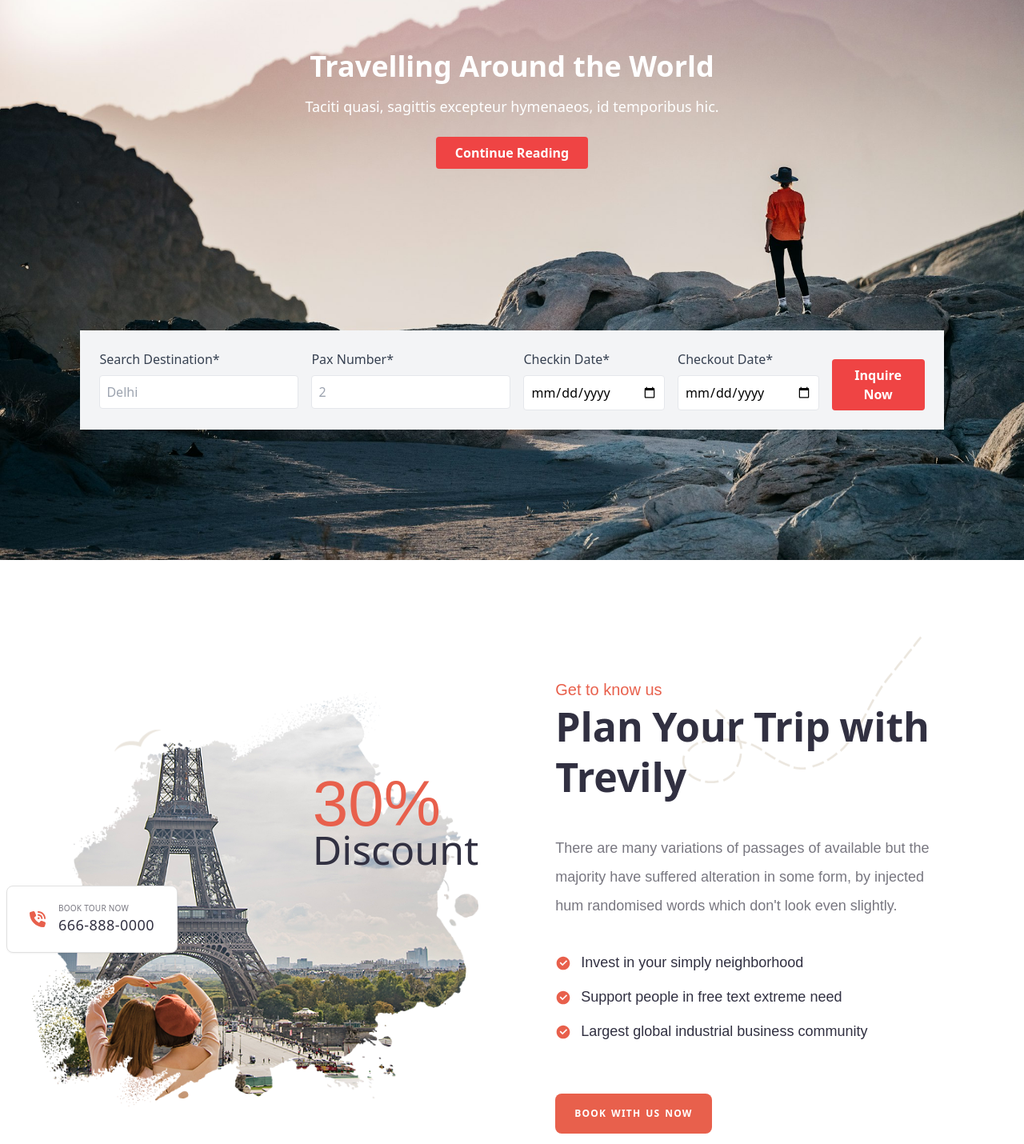
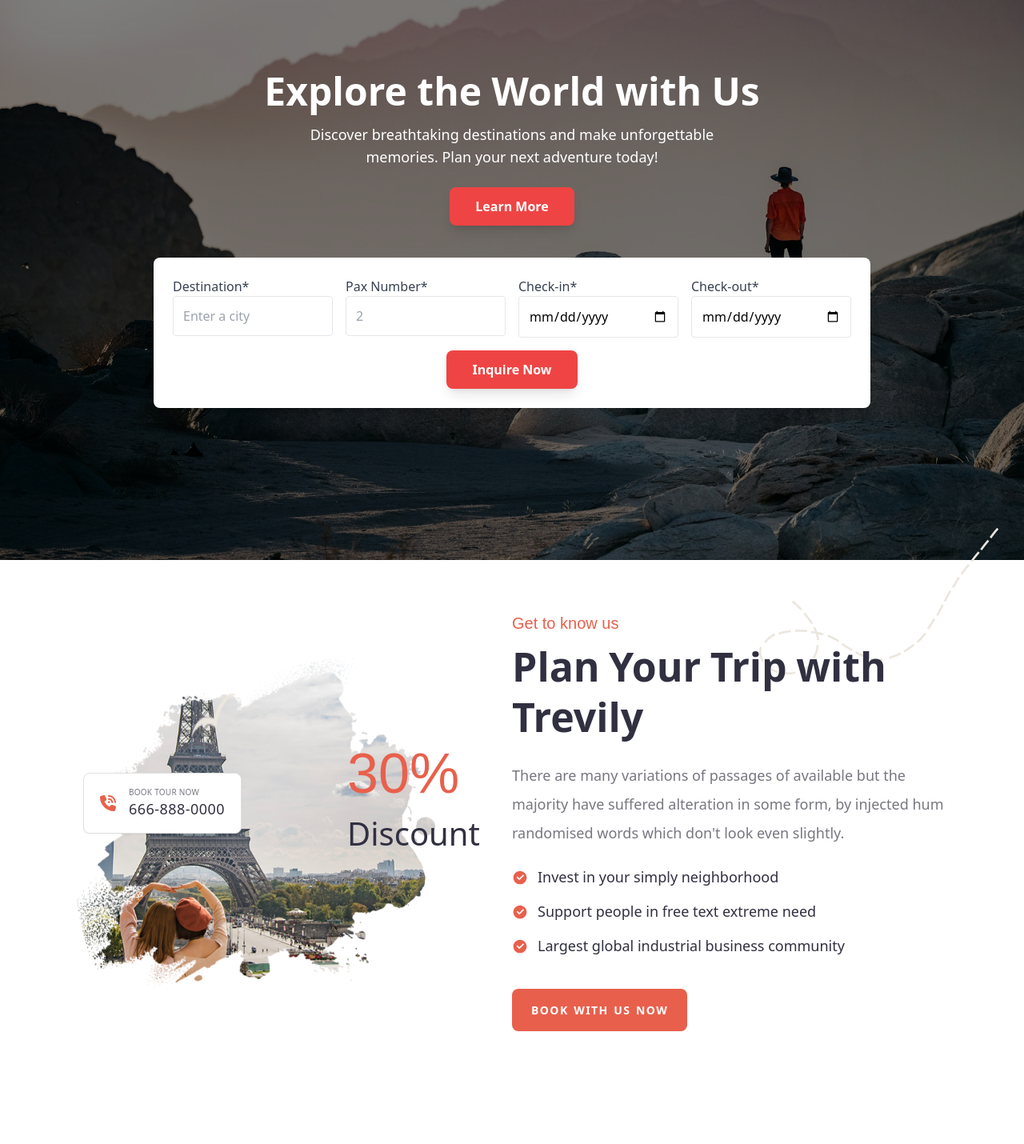
Before and after one commit to Sh-karan27/tour-and-travel-vidyahubintern, a React (Vite) app: page / in a window 1280 px wide. Shown: the part 100-1530 px from the top of the page at 80% size. Built offline with nearby package versions, Linux system fonts and the light colour scheme; a web font is replaced by a local one.

Commit message:
responsive ness added to the About, DestinationList, HeroSection component

```diff
--- a/src/components/About.jsx
+++ b/src/components/About.jsx
@@ -7,67 +7,99 @@ import { RiCheckboxCircleFill } from "react-icons/ri";
 
 const About = () => {
   return (
-        <div className="w-full h-screen flex items-center justify-evenly bg-[#ffffff] my-16 sm:flex-col md:flex-row lg:flex-row">
-        {/* left section */}
-        <div className="flex flex-col w-full pl-10 relative -mt-20 z-0 ">
-        <img src={crow} className="absolute left-36 top-12 animate-crowArc"/>
-    <img src={aboutImg} className=""/>
-    <div className="absolute flex flex-col justify-start items-start z-10 -space-y-10 right-0 top-20">
-        <h2 className="font-reey text-[80px] text-[#e8604c] w-full">30%</h2>
-        <p className="font-sans text-[50px] text-[#313041] font-medium w-full">Discount</p>
-    </div>
-
-
-            {/* booking div */}
-            <div className="flex justify-center items-center gap-4 bg-white px-7 py-5 rounded-lg absolute z-10 bottom-48 left-2 border border-[#e0e0e0] shadow-sm cursor-pointer">
-    <FaPhoneVolume className="text-[#e8604c] text-[20px]" />
-    <div className="flex flex-col">
-        <p className="font-sans text-[10px] text-[#787780] font-medium tracking-wide">BOOK TOUR NOW</p>
-        <p className="font-sans text-[18px] text-[#313041] font-medium tracking-wide">666-888-0000</p>
+    <div className="w-full py-16 bg-[#ffffff] flex flex-col lg:flex-row items-center justify-between gap-12 lg:gap-0 px-6 md:px-12 lg:px-24 relative z-10">
+      {/* Left Section */}
+      <div className="flex flex-col w-full lg:w-1/2 relative">
+        <div className="relative">
+          {/* Crow Image */}
+          <img
+            src={crow}
+            className="absolute left-[15%] top-10 lg:left-36 lg:top-12 animate-crowArc w-10 h-10 sm:w-14 sm:h-14"
+          />
+          {/* About Image */}
+          <img
+            src={aboutImg}
+            className="w-full max-w-md mx-auto lg:mx-0"
+            alt="About Us"
+          />
+          {/* Discount Badge */}
+          <div className="absolute flex flex-col items-start -space-y-2 z-10 right-0 top-20 lg:right-10 lg:top-24">
+            <h2 className="font-reey text-[50px] sm:text-[70px] text-[#e8604c]">
+              30%
+            </h2>
+            <p className="font-sans text-[30px] sm:text-[40px] text-[#313041] font-medium">
+              Discount
+            </p>
           </div>
         </div>
 
+        {/* Booking Section */}
+        <div className="flex items-center gap-4 bg-white px-5 py-4 rounded-lg absolute z-10 bottom-[-20px] lg:bottom-48 lg:left-2 border border-[#e0e0e0] shadow-sm cursor-pointer">
+          <FaPhoneVolume className="text-[#e8604c] text-[20px]" />
+          <div className="flex flex-col">
+            <p className="font-sans text-[10px] text-[#787780] font-medium tracking-wide">
+              BOOK TOUR NOW
+            </p>
+            <p className="font-sans text-[16px] sm:text-[18px] text-[#313041] font-medium tracking-wide">
+              666-888-0000
+            </p>
+          </div>
+        </div>
       </div>
 
-        {/* right section */}
-        <div className="flex flex-col w-full relative z-10 px-24">
-            <img src={stripe} className="absolute -z-10 right-32 -top-12 animate-bounce-slow"/>
+      {/* Right Section */}
+      <div className="flex flex-col w-full lg:w-1/2">
+        <img
+          src={stripe}
+          className="absolute hidden lg:block -z-10 right-8 top-[-40px] animate-bounce-slow"
+          alt="Decorative Stripe"
+        />
         <h2 className="font-reey text-[20px] text-[#e8604c]">Get to know us</h2>
-            <h1 style={{wordSpacing:"-0.1rem"}}
-            className="text-[50px] font-sans font-semibold text-[#313041] leading-tight">Plan Your Trip with Trevily</h1>
+        <h1
+          style={{ wordSpacing: "-0.1rem" }}
+          className="text-[32px] sm:text-[50px] font-sans font-semibold text-[#313041] leading-tight mt-2"
+        >
+          Plan Your Trip with Trevily
+        </h1>
+        <p className="text-[16px] sm:text-[18px] text-[#787780] font-sans mt-6 leading-loose">
+          There are many variations of passages of available but the majority
+          have suffered alteration in some form, by injected hum randomised
+          words which don't look even slightly.
+        </p>
 
-            <p className="text-[18px] text-[#787780] font-sass my-10 leading-loose">
-            There are many variations of passages of available but the majority have suffered alteration in some form, by injected hum randomised words which don't look even slightly.</p>
-
-            <div className="flex flex-col gap-4">
+        {/* Features Section */}
+        <div className="flex flex-col gap-4 mt-6">
           <div className="flex gap-3 items-center">
-                    <RiCheckboxCircleFill className="text-[#e8604c] text-[20px]"/>
-                    <p className="text-[18px] text-[#313041] font-sass">Invest in your simply neighborhood</p>
+            <RiCheckboxCircleFill className="text-[#e8604c] text-[20px]" />
+            <p className="text-[16px] sm:text-[18px] text-[#313041] font-sans">
+              Invest in your simply neighborhood
+            </p>
           </div>
           <div className="flex gap-3 items-center">
-                    <RiCheckboxCircleFill className="text-[#e8604c] text-[20px]"/>
-                    <p className="text-[18px] text-[#313041] font-sass">Support people in free text extreme need</p>
+            <RiCheckboxCircleFill className="text-[#e8604c] text-[20px]" />
+            <p className="text-[16px] sm:text-[18px] text-[#313041] font-sans">
+              Support people in free text extreme need
+            </p>
           </div>
           <div className="flex gap-3 items-center">
-                    <RiCheckboxCircleFill className="text-[#e8604c] text-[20px]"/>
-                    <p className="text-[18px] text-[#313041] font-sass">Largest global industrial business community</p>
+            <RiCheckboxCircleFill className="text-[#e8604c] text-[20px]" />
+            <p className="text-[16px] sm:text-[18px] text-[#313041] font-sans">
+              Largest global industrial business community
+            </p>
           </div>
         </div>
-            {/* wrapped inside div because it is taking the full width of div */}
-            <div className="flex justify-start my-16">
+
+        {/* Book Now Button */}
+        <div className="flex justify-start mt-10">
           <button
-                    className="relative inline-block px-6 py-4 bg-[#e8604c] text-white font-semibold text-[12px] hover:bg-red-600 rounded-lg tracking-widest overflow-hidden group"
+            className="relative inline-block px-6 py-4 bg-[#e8604c] text-white font-semibold text-[12px] sm:text-[14px] hover:bg-red-600 rounded-lg tracking-widest overflow-hidden group"
             style={{ wordSpacing: "0.1rem" }}
           >
             <span className="absolute inset-0 bg-[#313041] transform scale-y-0 transition-transform duration-700 ease-in-out group-hover:scale-y-100 origin-bottom"></span>
             <span className="relative z-10">BOOK WITH US NOW</span>
           </button>
         </div>
-
-
-
       </div>
-
     </div>
   );
 };
--- a/src/components/HeroSection.jsx
+++ b/src/components/HeroSection.jsx
@@ -6,60 +6,65 @@ const HeroSection = () => {
     <div className="w-full h-screen">
       {/* Hero Section */}
       <div
-        className="h-full w-full bg-cover bg-center flex flex-col items-center justify-evenly"
+        className="h-full w-full bg-cover bg-center flex flex-col justify-center items-center"
         style={{ backgroundImage: `url(${Hero})` }}
       >
-        <div className="text-center text-white">
-          <h1 className="text-4xl font-bold">Travelling Around the World</h1>
-          <p className="mt-4 text-lg">
-            Taciti quasi, sagittis excepteur hymenaeos, id temporibus hic.
+        {/* Overlay */}
+        <div className="absolute inset-0 bg-black bg-opacity-50"></div>
+
+        {/* Content */}
+        <div className="relative text-center text-white px-4 md:px-10">
+          <h1 className="text-3xl md:text-5xl font-bold leading-tight">
+            Explore the World with Us
+          </h1>
+          <p className="mt-4 text-sm md:text-lg max-w-xl mx-auto">
+            Discover breathtaking destinations and make unforgettable memories.
+            Plan your next adventure today!
           </p>
-          <button className="mt-6 px-6 py-2 bg-red-500 text-white font-semibold rounded hover:bg-red-600">
-            Continue Reading
+          <button className="mt-6 px-8 py-3 bg-red-500 text-white font-semibold rounded-lg shadow-lg hover:bg-red-600 transition">
+            Learn More
           </button>
         </div>
 
         {/* Input Section */}
-        <div className=" mt-10  bg-white flex items-center justify-center">
-          <div className=" bg-gray-100 shadow-md rounded-lg p-6">
-            <form className="flex justify-between gap-4">
-              <div className="flex flex-col w-1/4">
-                <label className="mb-2 text-gray-700">
-                  Search Destination*
-                </label>
+        <div className="relative mt-10 w-full max-w-4xl bg-white rounded-lg shadow-lg p-6">
+          <form className="grid grid-cols-1 sm:grid-cols-2 md:grid-cols-4 gap-4">
+            <div className="flex flex-col">
+              <label className="text-gray-700 font-medium">Destination*</label>
               <input
                 type="text"
-                  placeholder="Delhi"
-                  className="p-2 border rounded focus:outline-none focus:ring focus:ring-blue-300"
+                placeholder="Enter a city"
+                className="p-3 border rounded focus:outline-none focus:ring-2 focus:ring-blue-400"
               />
             </div>
-              <div className="flex flex-col w-1/4">
-                <label className="mb-2 text-gray-700">Pax Number*</label>
+            <div className="flex flex-col">
+              <label className="text-gray-700 font-medium">Pax Number*</label>
               <input
                 type="number"
                 placeholder="2"
-                  className="p-2 border rounded focus:outline-none focus:ring focus:ring-blue-300"
+                className="p-3 border rounded focus:outline-none focus:ring-2 focus:ring-blue-400"
               />
             </div>
-              <div className="flex flex-col w-1/4">
-                <label className="mb-2 text-gray-700">Checkin Date*</label>
+            <div className="flex flex-col">
+              <label className="text-gray-700 font-medium">Check-in*</label>
               <input
                 type="date"
-                  className="p-2 border rounded focus:outline-none focus:ring focus:ring-blue-300"
+                className="p-3 border rounded focus:outline-none focus:ring-2 focus:ring-blue-400"
               />
             </div>
-              <div className="flex flex-col w-1/4">
-                <label className="mb-2 text-gray-700">Checkout Date*</label>
+            <div className="flex flex-col">
+              <label className="text-gray-700 font-medium">Check-out*</label>
               <input
                 type="date"
-                  className="p-2 border rounded focus:outline-none focus:ring focus:ring-blue-300"
+                className="p-3 border rounded focus:outline-none focus:ring-2 focus:ring-blue-400"
               />
             </div>
-              <button className="self-end px-6 py-2 bg-red-500 text-white font-semibold rounded hover:bg-red-600">
+            <div className="sm:col-span-2 md:col-span-4 flex justify-center">
+              <button className="px-8 py-3 bg-red-500 text-white font-semibold rounded-lg shadow-lg hover:bg-red-600 transition">
                 Inquire Now
               </button>
+            </div>
           </form>
-          </div>
         </div>
       </div>
     </div>
```
Also changed, not shown: src/components/DestinationLists.jsx (+13 -8 lines). Lines whose indentation alone changed are shown as unchanged.
